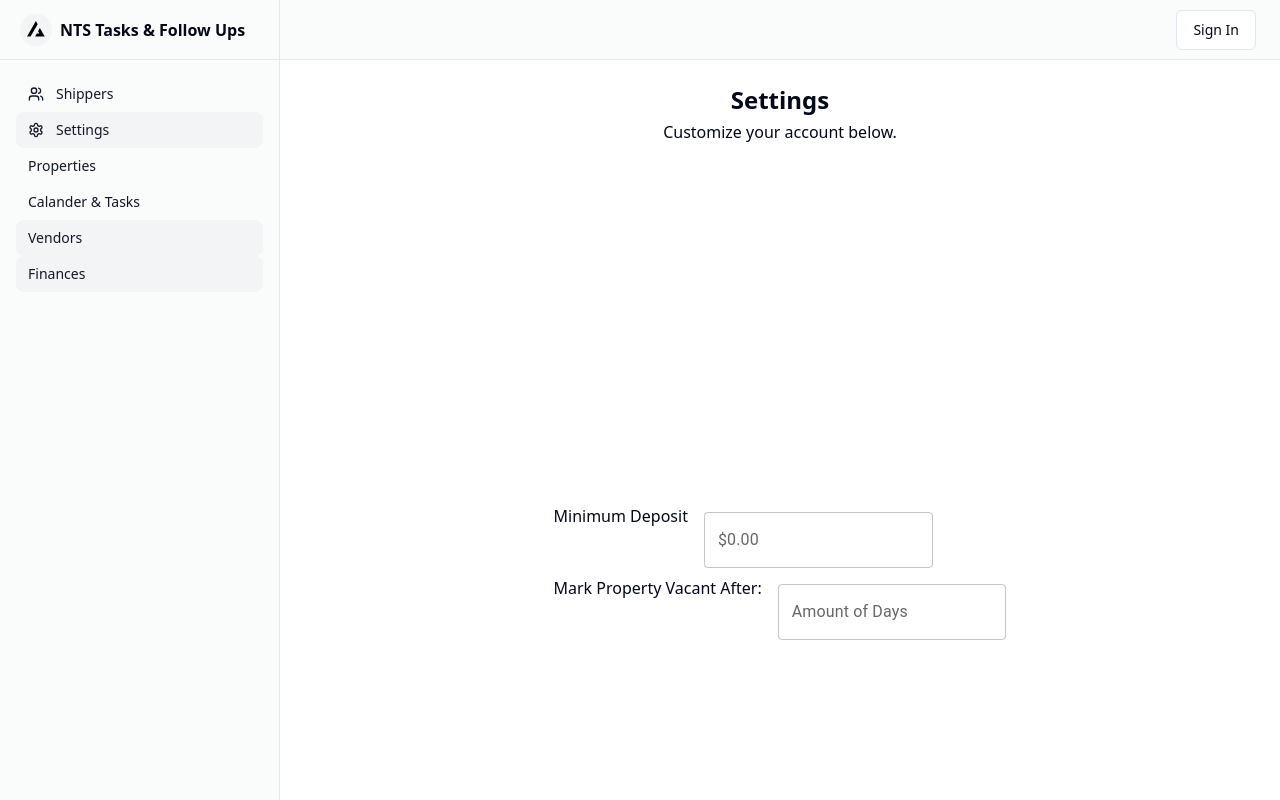
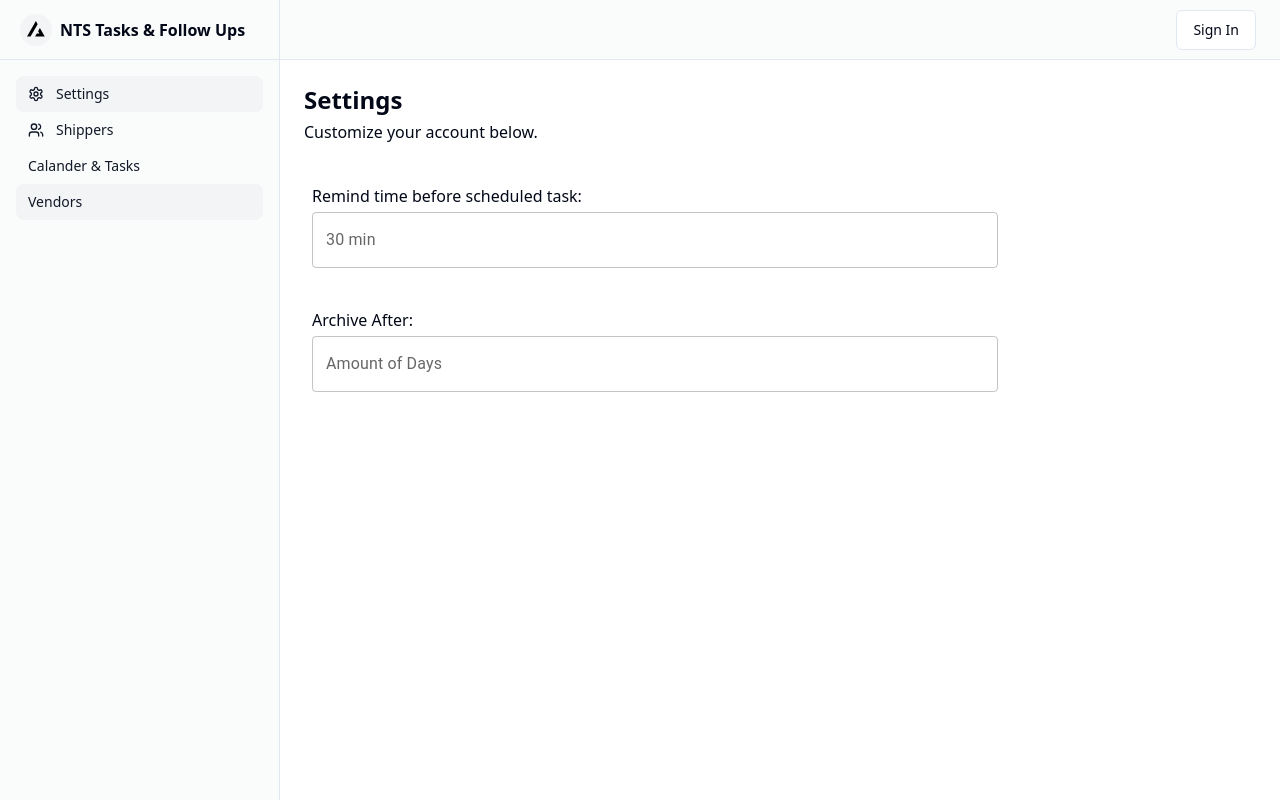
Before and after one commit to adamn1225/ssta, a Next.js app: page /settings in a window 1280 px wide. Shown: the top 800 px of the page. Built offline with nearby package versions, Linux system fonts and the light colour scheme; no server answers.

Commit message:
calendar and settings update

```diff
--- a/app/calendars.tsx
+++ b/app/calendars.tsx
@@ -11,14 +11,11 @@ import {
 export default async function Calendars() {
   const currentDate = '2018-11-01';
   const schedulerData = [
-    { startDate: '2018-11-01T09:45', endDate: '2018-11-11T11:00', title: 'Guest Check-in' },
+    { startDate: '2018-11-11T09:45', endDate: '2018-11-11T11:00', title: 'Mark Follow-Up' },
 
 
-    { startDate: '2018-11-11T011:00', endDate: '2018-11-11T11:00', title: 'Guest Checkout' },
+    { startDate: '2018-11-13T11:00', endDate: '2018-11-13T11:30', title: 'Post to Loadboard' },
 
-    { startDate: '2018-11-12T12:00', endDate: '2018-11-12', title: 'Pool Cleaing' },
-    { startDate: '2018-11-12T14:45', endDate: '2018-11-12', title: 'Cleaning' },
-    { startDate: '2018-11-12T16:00', endDate: '2018-11-12', title: 'Mantainance' },
   ];
 
   return (
--- a/app/layout.tsx
+++ b/app/layout.tsx
@@ -34,25 +34,19 @@ export default function RootLayout({
               </div>
               <div className="flex-1 overflow-auto py-2">
                 <nav className="grid items-start px-4 text-sm font-medium">
+                <NavItem href="/settings">
+                    <SettingsIcon className="h-4 w-4" />
+                    Settings
+                  </NavItem>
                   <NavItem href="/">
                     <UsersIcon className="h-4 w-4" />
                     Shippers
-                  </NavItem>
-                  <NavItem href="/settings">
-                    <SettingsIcon className="h-4 w-4" />
-                    Settings
-                  </NavItem>
-                  <NavItem href="/user">
-                    Properties
                   </NavItem>
                   <NavItem href="/calendar">
                     Calander & Tasks
                   </NavItem>
                   <NavItem href="/settings">
                     Vendors
-                  </NavItem>
-                  <NavItem href="/settings">
-                    Finances
                   </NavItem>
                 </nav>
               </div>
--- a/app/settings/page.tsx
+++ b/app/settings/page.tsx
@@ -4,27 +4,29 @@ import TextField from '@mui/material/TextField';
 export default async function SettingsPage() {
   return (
     <main className="flex flex-1 flex-col gap-4 p-4 md:gap-8 md:p-6">
-      <div className="flex flex-col items-center">
+      <div className="flex flex-col items-start">
         <h1 className="font-semibold pb-1 text-lg md:text-2xl">Settings</h1>
         <p>Customize your account below.</p>
       </div>
-      <div className="flex flex-col items-center justify-center h-screen">
+      <div className="flex flex-col items-start justify-center">
 
        <Box
       component="form"
       sx={{
-        '& > :not(style)': { m: 1, width: '25ch' },
+        '& > :not(style)': { m: 1, width: '75ch' },
       }}
       noValidate
       autoComplete="off"
     >
-
-    <label>Minimum Deposit</label>
-    <TextField id="outlined-basic" label="$0.00" variant="outlined" />
+    <div className='flex flex-col gap-y-1'>
+    <label>Remind time before scheduled task:</label>
+    <TextField id="outlined-basic" label="30 min" variant="outlined" />
+    </div>
       <br />
-    <label>Mark Property Vacant After:</label>
+    <div className='flex flex-col gap-y-1'>
+    <label>Archive After:</label>
     <TextField id="outlined-basic" label="Amount of Days" variant="outlined" />
-
+    </div>
     </Box>
       </div>
     </main>
```
